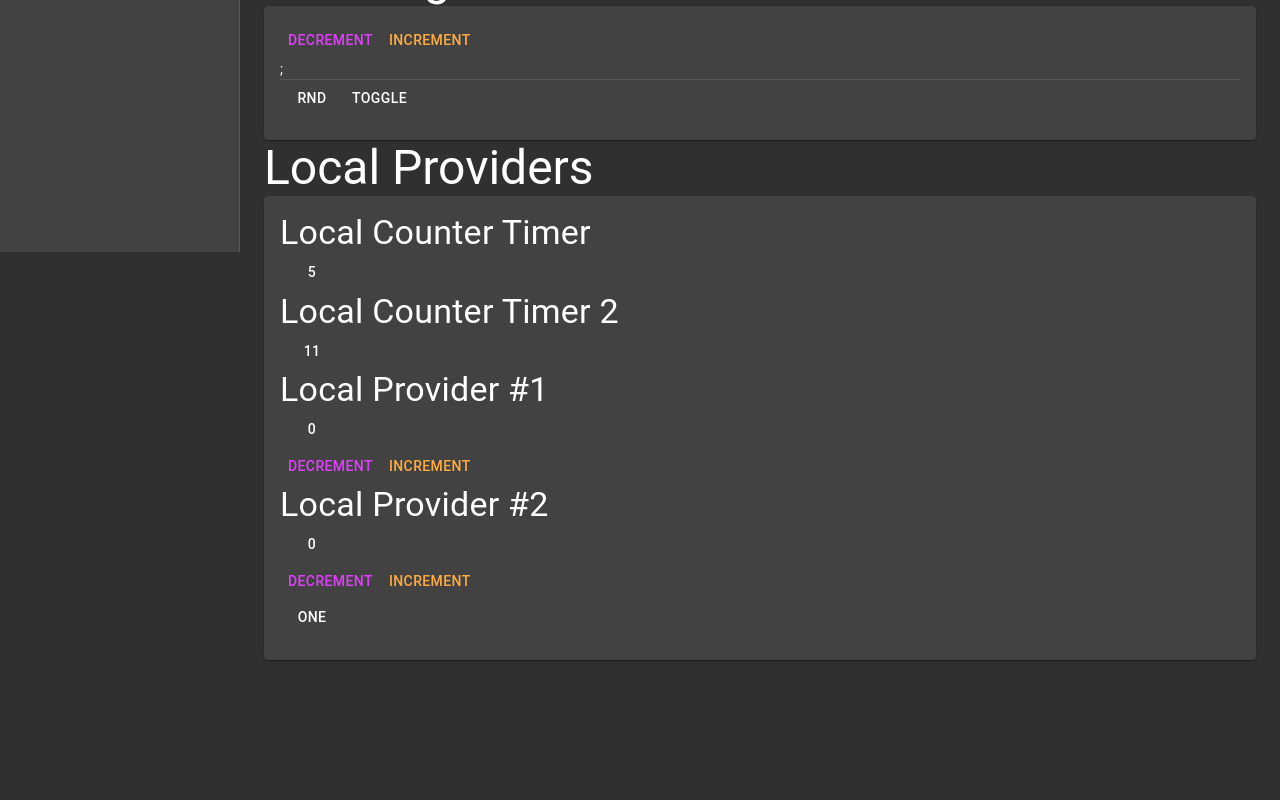
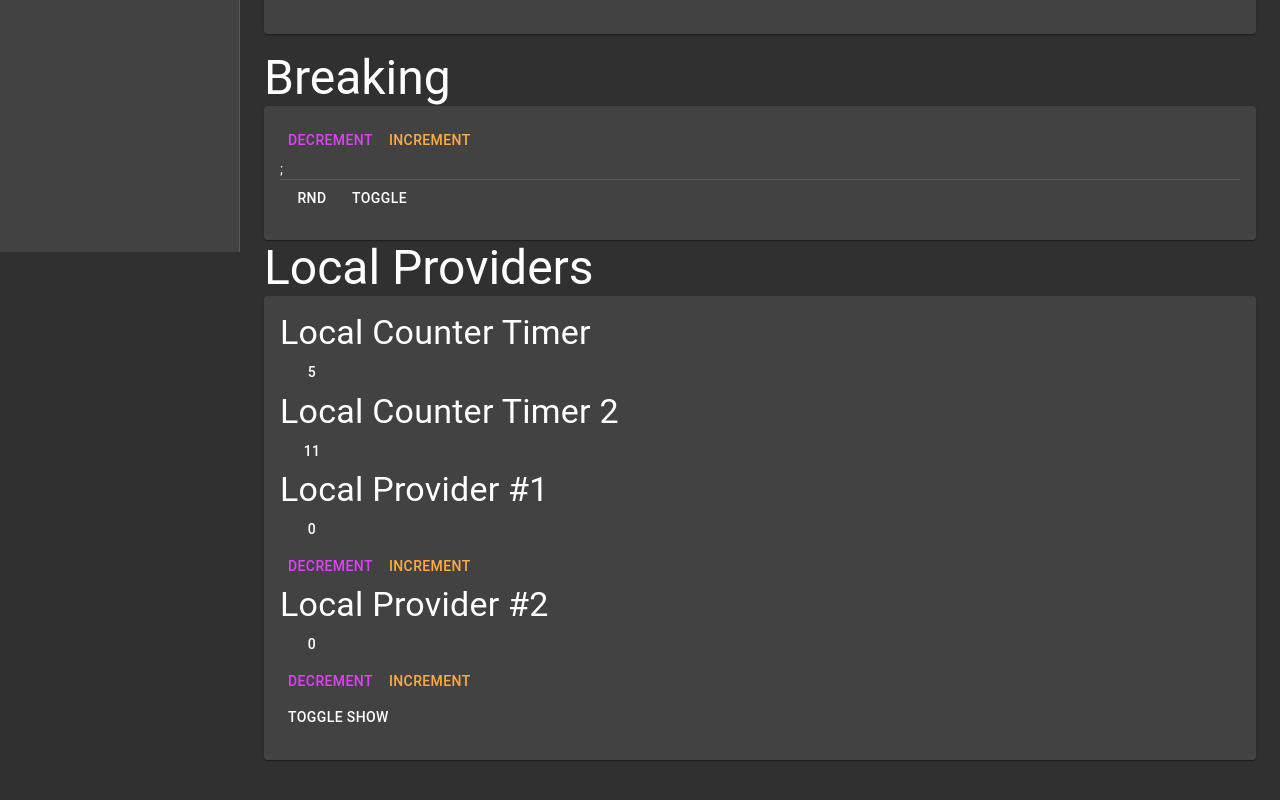
Before and after one commit to jsnanigans/blac, a React (Vite) app: page / in a window 1280 px wide. Shown: the part 548-1348 px from the top of the page. Built offline with nearby package versions, Linux system fonts and the light colour scheme.

Commit message:
Fix dynamic adding hook, Use memo for provider id

```diff
--- a/src/lib/BlocConsumer.ts
+++ b/src/lib/BlocConsumer.ts
@@ -21,8 +21,8 @@ type BlocValueChangeObserverList = [
 ];
 
 export interface ProviderItem {
-  id: number,
-  parent?: number,
+  id: string,
+  parent?: string,
   bloc: BlocBase<any>,
 }
 
@@ -124,8 +124,9 @@ export class BlocConsumer {
     this.observer.addBlocAdded(item.bloc);
   }
 
-  public removeLocalBloc(id: number, bloc: BlocBase<any>) {
+  public removeLocalBloc(id: string, bloc: BlocBase<any>) {
     const item = this.providerList.find(i => i.id === id && i.bloc === bloc);
+
     if (item) {
       item.bloc.complete();
       item.bloc.removeListeners.forEach(fn => fn());
@@ -155,7 +156,7 @@ export class BlocConsumer {
     return this.blocListGlobal.find(c => c instanceof blocClass);
   }
 
-  public getLocalBlocForProvider<T>(id: number, blocClass: BlocClass<T>): BlocBase<T> | undefined {
+  public getLocalBlocForProvider<T>(id: string, blocClass: BlocClass<T>): BlocBase<T> | undefined {
     for (const providerItem of this.providerList) {
       if (providerItem.id === id) {
         if (providerItem.bloc instanceof blocClass) {
@@ -177,7 +178,7 @@ export class BlocConsumer {
     return undefined;
   }
 
-  protected getBlocInstance<T>(global: BlocBase<any>[], blocClass: BlocClass<T>): BlocBase<T> | undefined {
+  protected getGlobalBlocInstance<T>(global: BlocBase<any>[], blocClass: BlocClass<T>): BlocBase<T> | undefined {
     if (this.mocksEnabled) {
       const mockedBloc = this.mockBlocs.find((c) => c instanceof blocClass);
       if (mockedBloc) {
--- a/src/lib/react/BlocReact.tsx
+++ b/src/lib/react/BlocReact.tsx
@@ -2,6 +2,7 @@ import React, { ReactElement, useCallback, useContext, useEffect, useMemo, useSt
 import BlocBase from "../BlocBase";
 import { BlocClass, BlocHookData, ChangeEvent, ValueType } from "../types";
 import { BlocConsumer, ConsumerOptions } from "../BlocConsumer";
+import createId from "../createId";
 
 interface ReactBlocOptions {
 }
@@ -37,7 +38,7 @@ class NoValue {
 export class BlocReact extends BlocConsumer {
   private providerCount = 0;
   private readonly _blocsGlobal: BlocBase<any>[];
-  private _contextLocalProviderKey = React.createContext<number>(0);
+  private _contextLocalProviderKey = React.createContext<string>('none');
 
   constructor(blocs: BlocBase<any>[], options?: ConsumerOptions) {
     super(blocs, options);
@@ -57,7 +58,7 @@ export class BlocReact extends BlocConsumer {
     const localProviderKey = useContext(this._contextLocalProviderKey);
     const localBlocInstance = useMemo(() => this.getLocalBlocForProvider(localProviderKey, blocClass), []);
     const { subscribe, shouldUpdate = true } = mergedOptions;
-    const blocInstance: undefined | BlocBase<T> = useMemo(() => localBlocInstance || this.getBlocInstance(this._blocsGlobal, blocClass), []);
+    const blocInstance: undefined | BlocBase<T> = useMemo(() => localBlocInstance || this.getGlobalBlocInstance(this._blocsGlobal, blocClass), []);
 
     if (!blocInstance) {
       const name = blocClass.prototype.constructor.name;
@@ -126,9 +127,9 @@ export class BlocReact extends BlocConsumer {
 
   BlocProvider<T extends BlocBase<any>>(props: {
     children?: ReactElement | ReactElement[];
-    bloc: T | ((id: number) => T);
+    bloc: T | ((id: string) => T);
   }): ReactElement {
-    const id = this.providerCount++;
+    const id = useMemo(() => createId(), []);
     const localProviderKey = useContext(this._contextLocalProviderKey);
     const bloc = useMemo<T>(() => {
       const newBloc = typeof props.bloc === "function" ? props.bloc(id) : props.bloc;
--- a/src/react/components/Sandbox.tsx
+++ b/src/react/components/Sandbox.tsx
@@ -1,14 +1,14 @@
 import Typography from "@material-ui/core/Typography";
 import React, { useState } from "react";
 import { makeStyles } from "@material-ui/core/styles";
-import { BlocBuilder, BlocProvider, useBloc } from "../state";
+import state, { BlocBuilder, BlocProvider, useBloc } from "../state";
 import Buttons from "./Buttonts";
 import CounterCubit, { CounterCubitTimer } from "../bloc/CounterCubit";
-import Auth from "./Auth";
 import { Box, Button, Card, CardContent } from "@material-ui/core";
-import AuthBloc, { AuthEvent } from "../bloc/AuthBloc";
 import TestLocalCubit from "../bloc/TestLocalCubit";
 import Divider from "@material-ui/core/Divider";
+import AuthBloc, { AuthEvent } from "../bloc/AuthBloc";
+import Auth from "./Auth";
 
 const useStyles = makeStyles((theme) => ({
   // necessary for content to be below app bar
@@ -16,6 +16,7 @@ const useStyles = makeStyles((theme) => ({
 }));
 
 const TestLocalBloc = () => {
+  console.log(state);
   const [s, q] = useBloc(TestLocalCubit);
   return <Button onClick={() => q.emit(`${Math.random()}`)}>{s}</Button>;
 };
@@ -50,9 +51,11 @@ const Killer = () => {
 }
 
 export default function Sandbox() {
+  const [show, setShow] = useState(false);
   const classes = useStyles();
   return (
     <>
+      <Box height={100} />
       <div className={classes.toolbar} />
 
       <Typography variant="h3">Bloc</Typography>
@@ -167,8 +170,9 @@ export default function Sandbox() {
             <BlocProvider<TestLocalCubit>
             bloc={new TestLocalCubit()}
           >
-              <TestLocalBloc />
+              {show && <TestLocalBloc />}
             </BlocProvider>
+            <Button onClick={() => setShow(!show)}>Toggle Show</Button>
           </BlocProvider>
         </CardContent>
       </Card>
```
